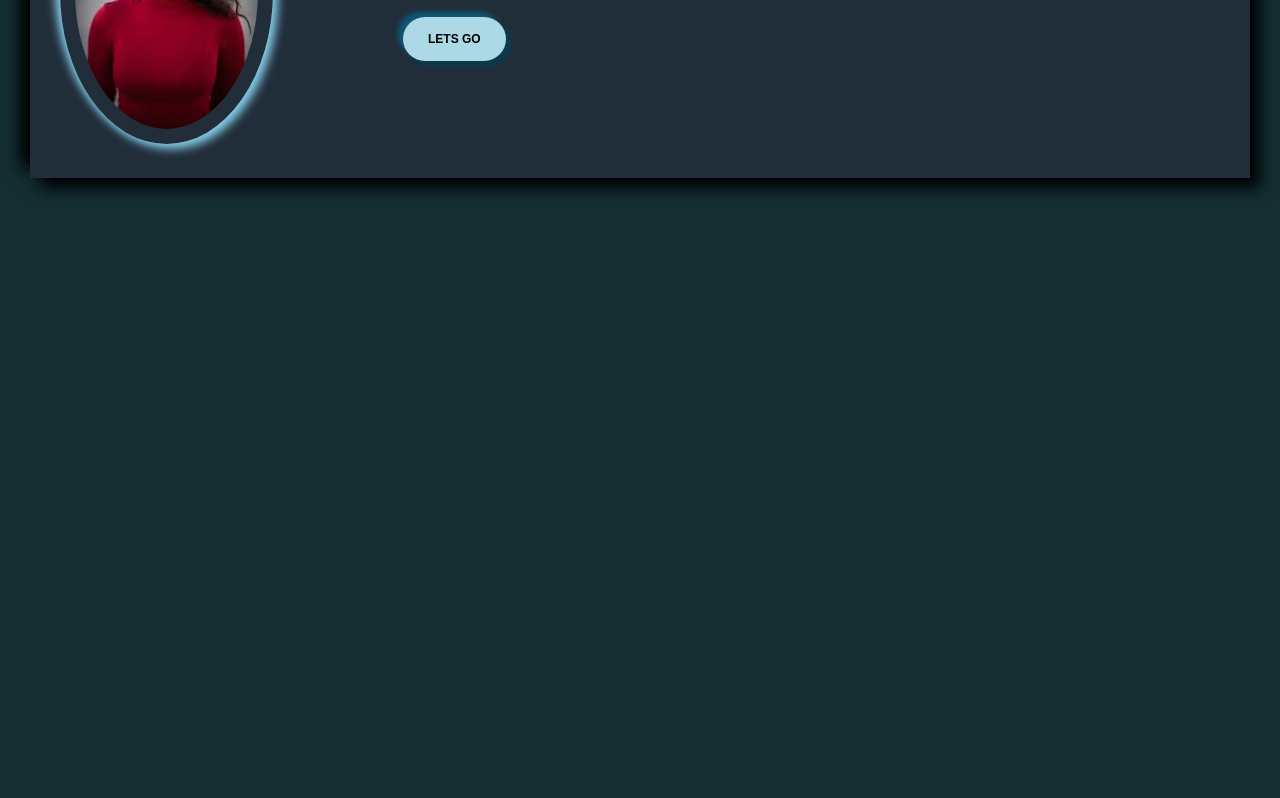
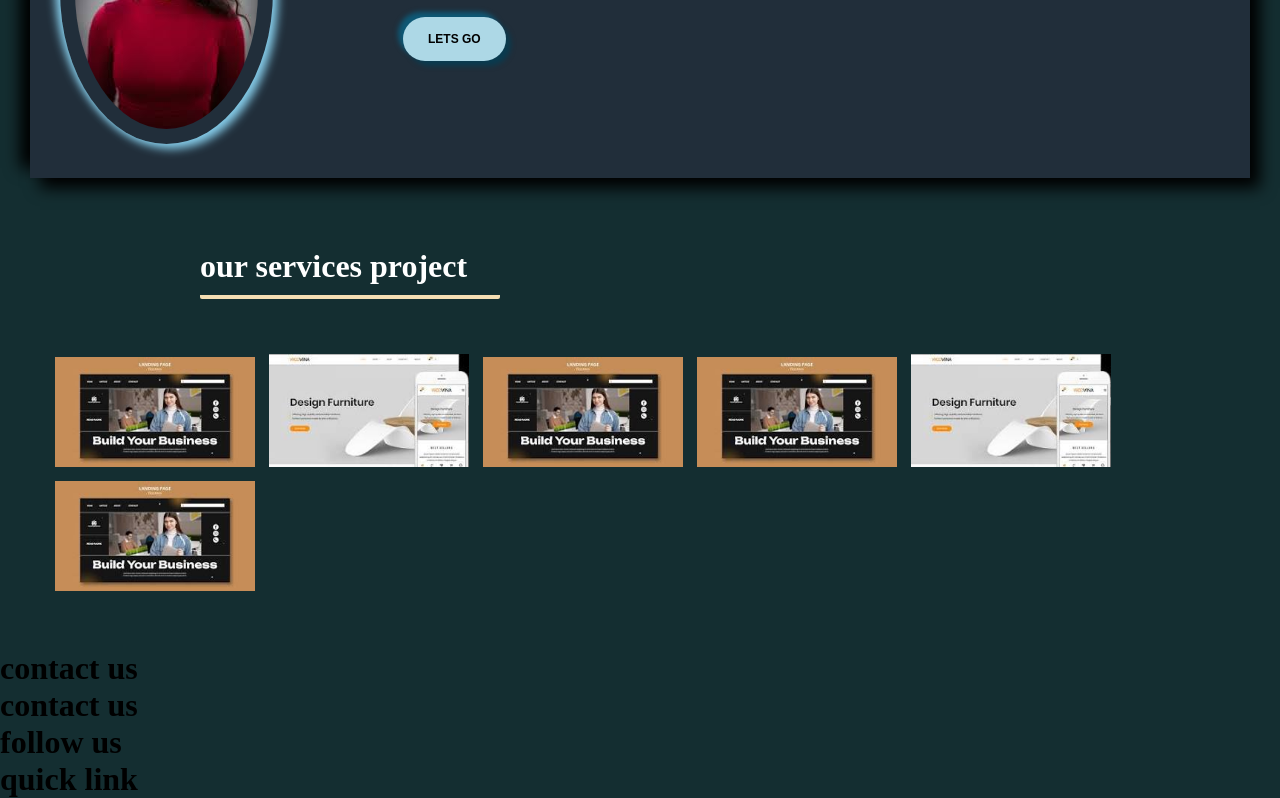
Before and after one commit to Tanjilaosd/Assignment3, a plain HTML site: page index.html in a window 1280 px wide. Shown: the part 609-1407 px from the top of the page. Before the commit the page ends 817 px from the top, so only its background shows below. Drawn offline with Linux system fonts and the light colour scheme.

Commit message:
services

```diff
--- a/index.html
+++ b/index.html
@@ -56,6 +56,41 @@
            </div>
            </div>
         </div>
+        <!-- ------------------services section start----------- -->
+         <div class="services">
+            <div class="title1">
+                <h1>our services project </h1>
+            </div>
+            <div class="project">
+                <img src="./src/demo1.png" alt="">
+                <img src="./src/demo2.png" alt="">
+                <img src="./src/demo1.png" alt="">
+                <img src="./src/demo1.png" alt="">
+                <img src="./src/demo2.png" alt="">
+                <img src="./src/demo1.png" alt="">
+
+            </div>
+         </div>
+         <!-- -----------------services section end------------- -->
+
     </header>
+     <!-- ----------------contact page start----------- -->
+      <footer>
+        <h1>contact us</h1>
+        <div class="contact-us">
+
+            <div class="div1">
+                <h1>contact us</h1>
+            </div>
+            <div class="div2">
+                <h1>follow us</h1>
+            </div>
+            <div class="div3">
+                <h1>quick link</h1>
+            </div>
+        </div>
+      </footer>
+
+           <!-- ----------------------contact page end----------- -->
 </body>
 </html>
--- a/style.css
+++ b/style.css
@@ -147,3 +147,31 @@ button{
     align-items: center;
     padding: 15px 25px;
 }
+.title1{
+    margin-left: 200px;
+    margin-top: 70px;
+    color: white;
+    margin-bottom: 30px;
+    border-bottom: 4px solid wheat;
+    border-radius: 2px;
+    width: 300px;
+    padding-bottom: 10px;
+}
+.project{
+    margin: 50px;
+    grid-template-columns: repeat(3,1fr);
+    grid-template-rows: repeat(2,1fr);
+    gap: 20px;
+
+}
+.project>img{
+    width: 200px;
+    gap: 10px;
+    margin: 5px;
+    transition: 8s all;
+}
+.project>img:hover{
+    transform: scaleY(1.0);
+
+}
+/* -------------------footer section start----- */
```
Also changed, not shown: src/demo1.png (added), src/demo2.png (added), src/demo3.png (added), src/demo4.png (added), src/demo5.png (added), src/demo6.png (added).
